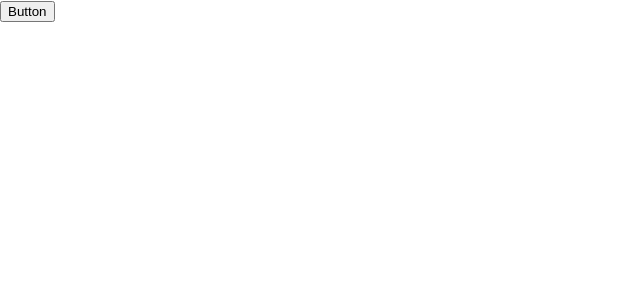
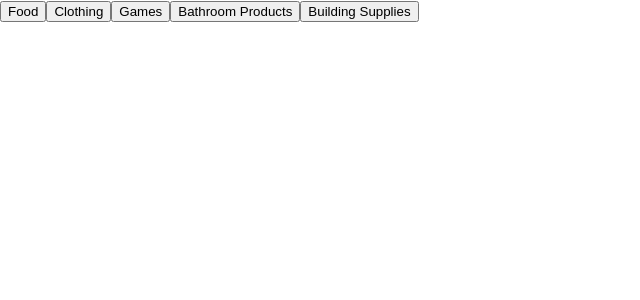
Before and after one commit to emszyd/HenHacks2025, a React (Create React App) app in the folder hen-hacks/: page / in a window 1280 px wide. Shown: the top 300 px of the page, without its empty margins (0-640 px from the left). Built offline with nearby package versions, Linux system fonts and the light colour scheme.

Commit message:
buttons that allow user input

```diff
--- a/hen-hacks/src/App.js
+++ b/hen-hacks/src/App.js
@@ -1,18 +1,79 @@
 import './App.css';
 import React, {useState} from "react";
 
-function clickMe(){
-  alert("You clicked me.");
-}
+function App() {
 
-function App() {
+  const [showInput, setShowInput] = useState(false);
+  const [userInput, setUserInput] = useState('');
+  const [itemCount, setItemCount] = useState('');
+  const [category, setCategory] = useState('');
+
+  const handleClickFood = () => {
+    setCategory('Food')
+    setShowInput(true);
+  };
+
+  const handleClickClothing = () => {
+    setCategory('Clothing')
+    setShowInput(true);
+  };
+
+  const handleClickGames = () => {
+    setCategory('Games')
+    setShowInput(true);
+  };
+
+
+  const handleClickBathroomProducts = () => {
+    setCategory('Bathroom Products')
+    setShowInput(true);
+  };
+
+  const handleClickBuildingSupplies = () => {
+    setCategory('Building Supplies')
+    setShowInput(true);
+  };
+
+  const handleChange = (e) => {
+    setUserInput(e.target.value);
+  };
+
+  const handleItemCountChange = (e) => {
+    setItemCount(e.target.value);
+  }
+
+  const handleSubmit = (e) => {
+    e.preventDefault();
+    setShowInput(false);
+    setUserInput('');
+    setItemCount('');
+  };
+
   return (
     <div>
-      <button onClick={clickMe}>
-      Button
-      </button>
-    </div>
-  );
+      <button onClick={handleClickFood}>Food</button>
+      <button onClick={handleClickClothing}>Clothing</button>
+      <button onClick={handleClickGames}>Games</button>
+      <button onClick={handleClickBathroomProducts}>Bathroom Products</button>
+      <button onClick={handleClickBuildingSupplies}>Building Supplies</button>
+
+      {showInput && (
+        <form onSubmit={handleSubmit}>
+          <input
+            type="text"
+            value={userInput}
+            onChange={handleChange}
+            placeholder={`Enter Your ${category}`} />
+            <input
+              type="text"
+              value={itemCount}
+              onChange={handleItemCountChange}
+              placeholder={`How many do you have?`} />
+            <button type="submit">Submit</button>
+        </form>
+        )}
+      </div>
+);
 }
 
 export default App;
```
